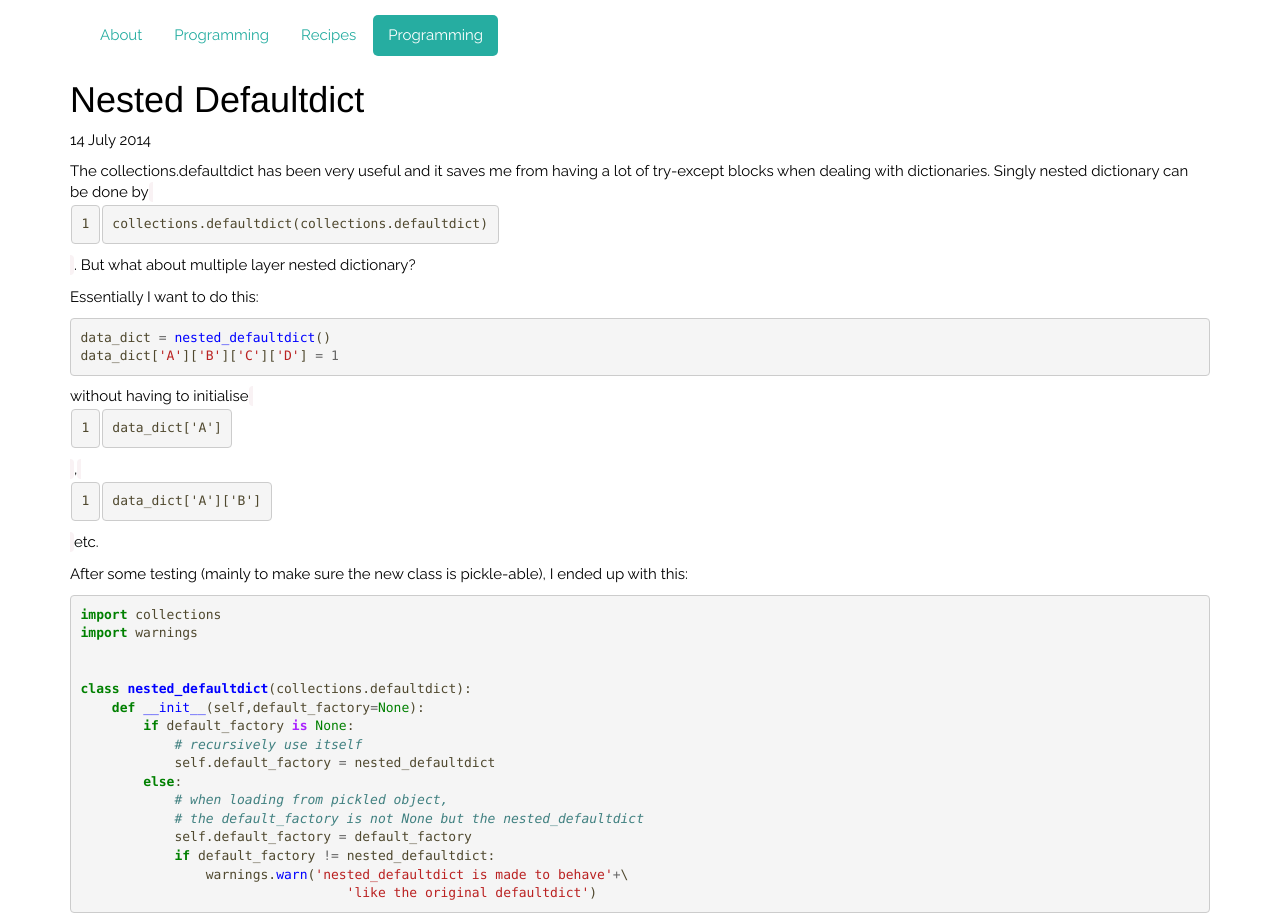
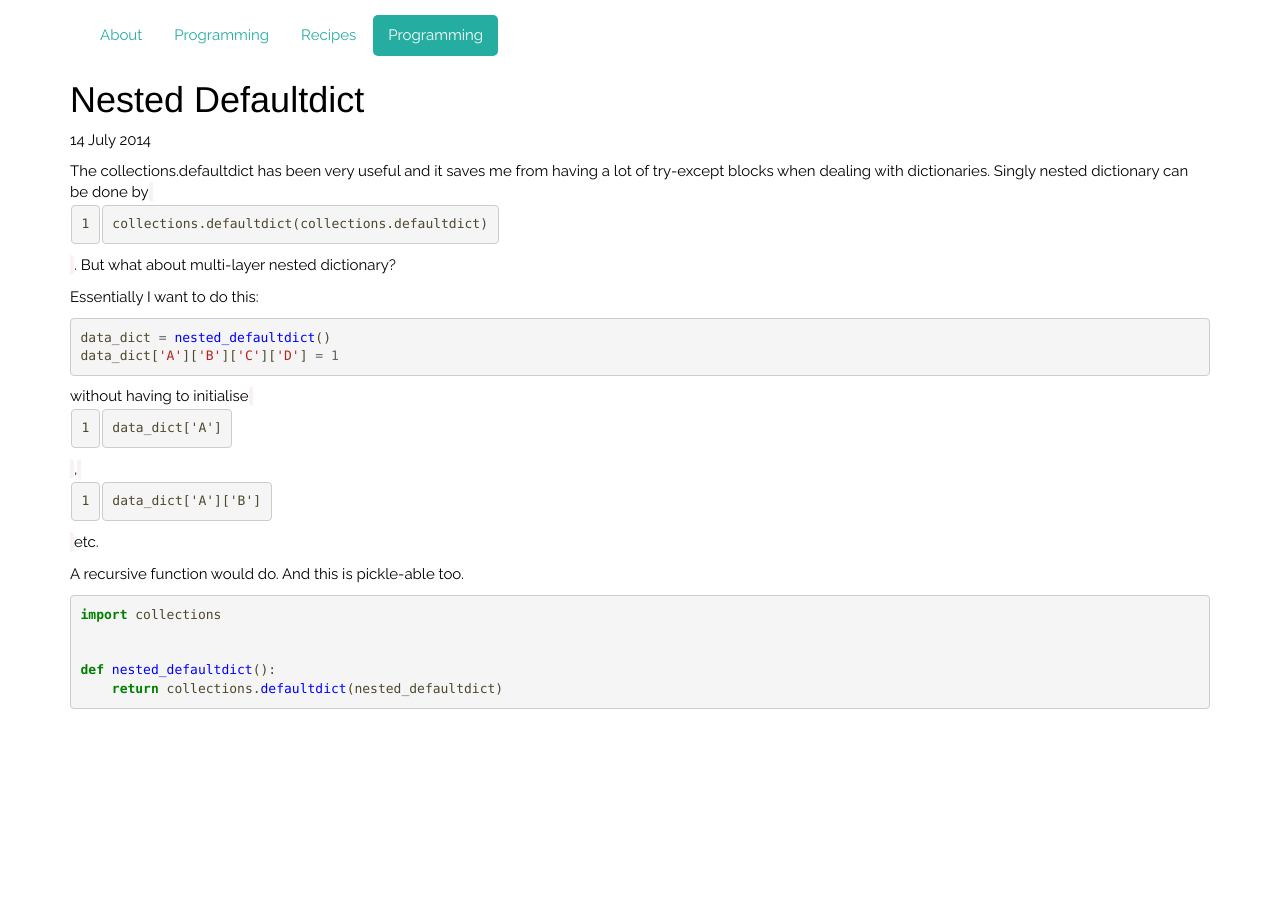
Before and after one commit to kitchoi/kitchoi.github.io, a Jekyll site: the page built from _posts/2014-07-14-Nested-Defaultdict.md, in a window 1280 px wide. Built offline with Jekyll 4.4.1, drawn with Linux system fonts in a browser that asks for light colours; Markdown is read by kramdown in place of the engine named in the settings; after the commit the page ends 900 px from its top, so only the background shows below that.

Commit message:
Edited post

```diff
--- a/_posts/2014-07-14-Nested-Defaultdict.md
+++ b/_posts/2014-07-14-Nested-Defaultdict.md
@@ -3,7 +3,7 @@ layout: post
 category: programming
 ---
 
-The collections.defaultdict has been very useful and it saves me from having a lot of try-except blocks when dealing with dictionaries.  Singly nested dictionary can be done by `collections.defaultdict(collections.defaultdict)`.  But what about multiple layer nested dictionary?
+The collections.defaultdict has been very useful and it saves me from having a lot of try-except blocks when dealing with dictionaries.  Singly nested dictionary can be done by `collections.defaultdict(collections.defaultdict)`.  But what about multi-layer nested dictionary?
 
 Essentially I want to do this:
 
@@ -14,25 +14,13 @@ data_dict['A']['B']['C']['D'] = 1
 
 without having to initialise `data_dict['A']`, `data_dict['A']['B']` etc.
 
-After some testing (mainly to make sure the new class is pickle-able), I ended up with this:
+A recursive function would do.  And this is pickle-able too.
 
 {% highlight python %}
 import collections
-import warnings
 
 
-class nested_defaultdict(collections.defaultdict):
-    def __init__(self,default_factory=None):
-        if default_factory is None:
-            # recursively use itself
-            self.default_factory = nested_defaultdict
-        else:
-            # when loading from pickled object,
-            # the default_factory is not None but the nested_defaultdict
-            self.default_factory = default_factory
-            if default_factory != nested_defaultdict:
-                warnings.warn('nested_defaultdict is made to behave'+\
-                                  'like the original defaultdict')
-
+def nested_defaultdict():
+    return collections.defaultdict(nested_defaultdict)
 
 {% endhighlight %}
```
